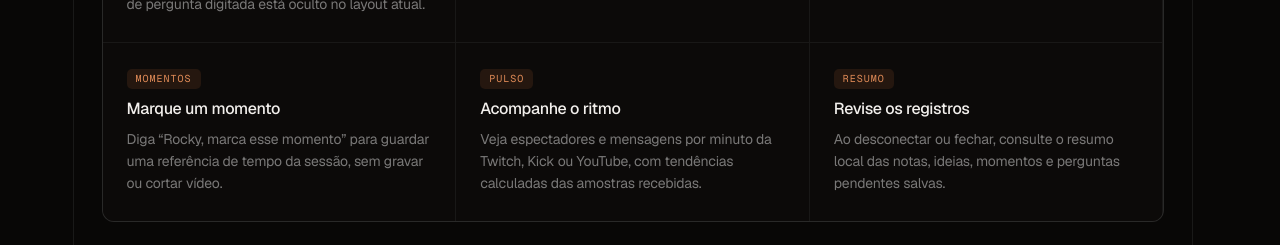
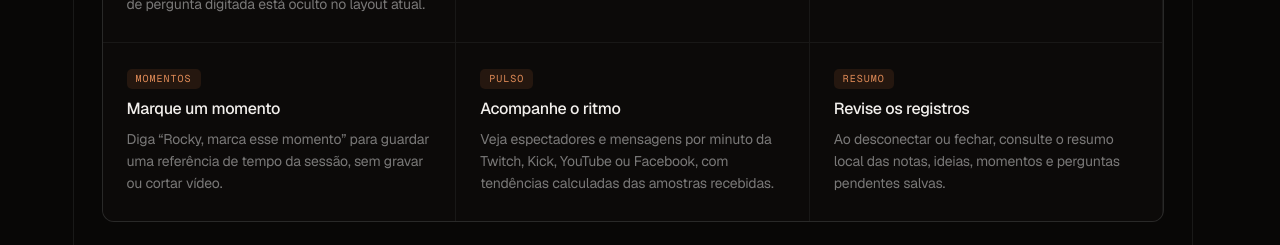
Before and after one commit to opensources-com-br/rocky, a Next.js app in the folder apps/web/: page / in a window 1280 px wide. Shown: the part 2420-2665 px from the top of the page. Built offline with nearby package versions, Linux system fonts and the light colour scheme.

Commit message:
docs: add Facebook to pulse metrics

```diff
--- a/apps/web/content/landing/features.js
+++ b/apps/web/content/landing/features.js
@@ -22,7 +22,7 @@ export const features = [
   {
     "tag": "PULSO",
     "title": "Acompanhe o ritmo",
-    "text": "Veja espectadores e mensagens por minuto da Twitch, Kick ou YouTube, com tendências calculadas das amostras recebidas."
+    "text": "Veja espectadores e mensagens por minuto da Twitch, Kick, YouTube ou Facebook, com tendências calculadas das amostras recebidas."
   },
   {
     "tag": "RESUMO",
```
